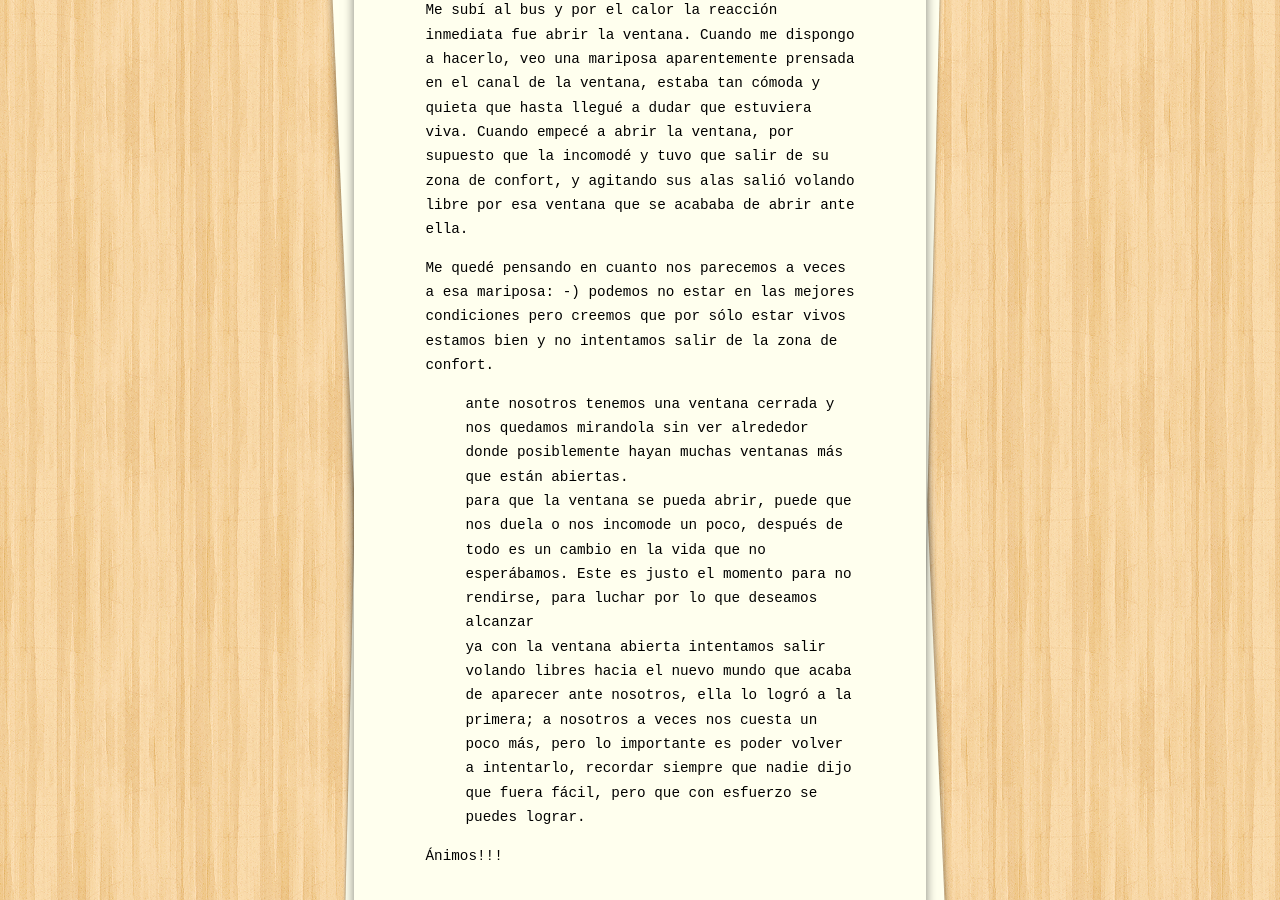
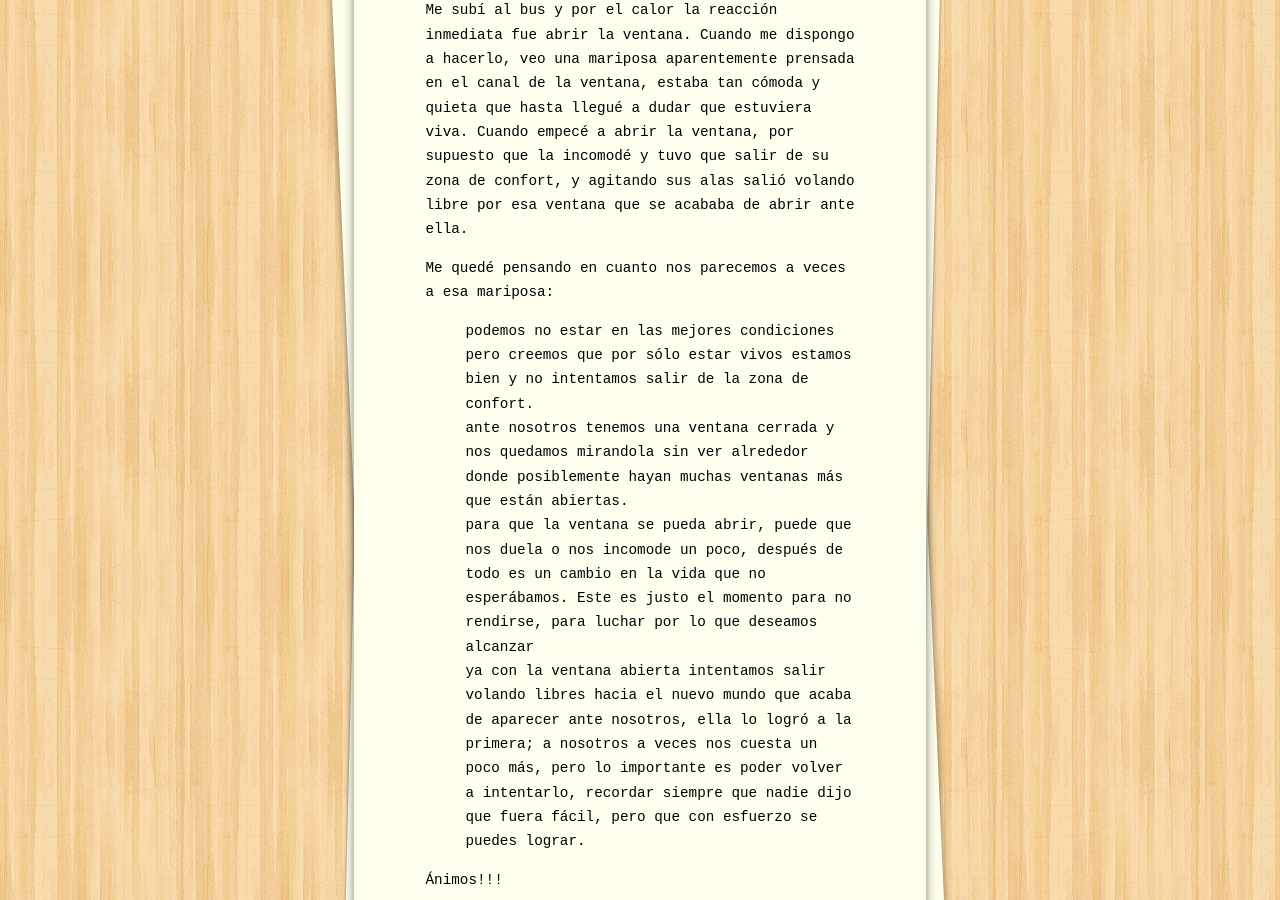
Before and after one commit to kporras07/pensamientos-y-mas, a Jekyll site: the page built from _posts/2015-04-27-la-mariposa.markdown, in a window 1280 px wide and 900 px high, scrolled down 367 px. Built offline with Jekyll 4.4.1, drawn with Linux system fonts in a browser that asks for light colours.

```diff
--- a/_posts/2015-04-27-la-mariposa.markdown
+++ b/_posts/2015-04-27-la-mariposa.markdown
@@ -11,7 +11,7 @@ Cuando me dispongo a hacerlo, veo una mariposa aparentemente prensada en el cana
 Cuando empecé a abrir la ventana, por supuesto que la incomodé y tuvo que salir de su zona de confort, y agitando sus alas salió volando libre por esa ventana que se acababa de abrir ante ella.
 
 Me quedé pensando en cuanto nos parecemos a veces a esa mariposa:
--) podemos no estar en las mejores condiciones pero creemos que por sólo estar vivos estamos bien y no intentamos salir de la zona de confort.
+* podemos no estar en las mejores condiciones pero creemos que por sólo estar vivos estamos bien y no intentamos salir de la zona de confort.
 * ante nosotros tenemos una ventana cerrada y nos quedamos mirandola sin ver alrededor donde posiblemente hayan muchas ventanas más que están abiertas.
 * para que la ventana se pueda abrir, puede que nos duela o nos incomode un poco, después de todo es un cambio en la vida que no esperábamos. Este es justo el momento para no rendirse, para luchar por lo que deseamos alcanzar
 * ya con la ventana abierta intentamos salir volando libres hacia el nuevo mundo que acaba de aparecer ante nosotros, ella lo logró a la primera; a nosotros a veces nos cuesta un poco más, pero lo importante es poder volver a intentarlo, recordar siempre que nadie dijo que fuera fácil, pero que con esfuerzo se puedes lograr.
```
